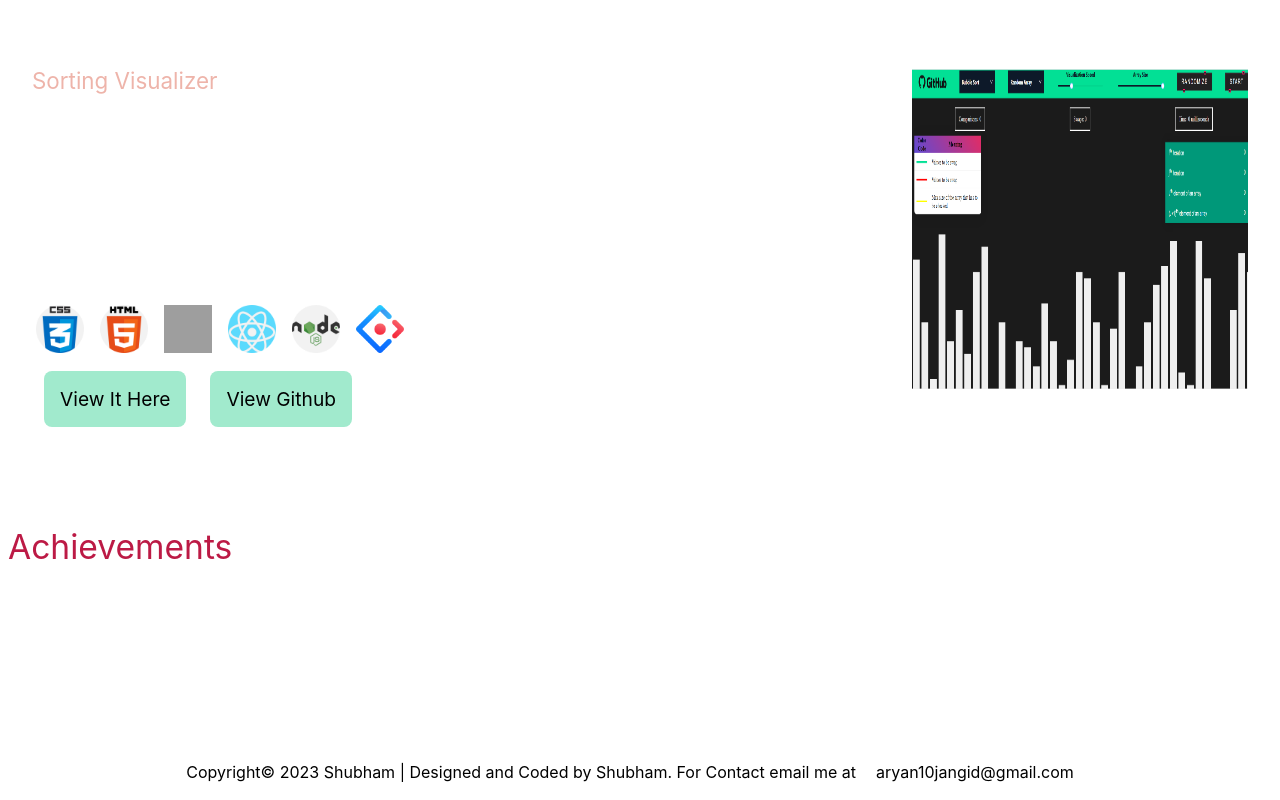
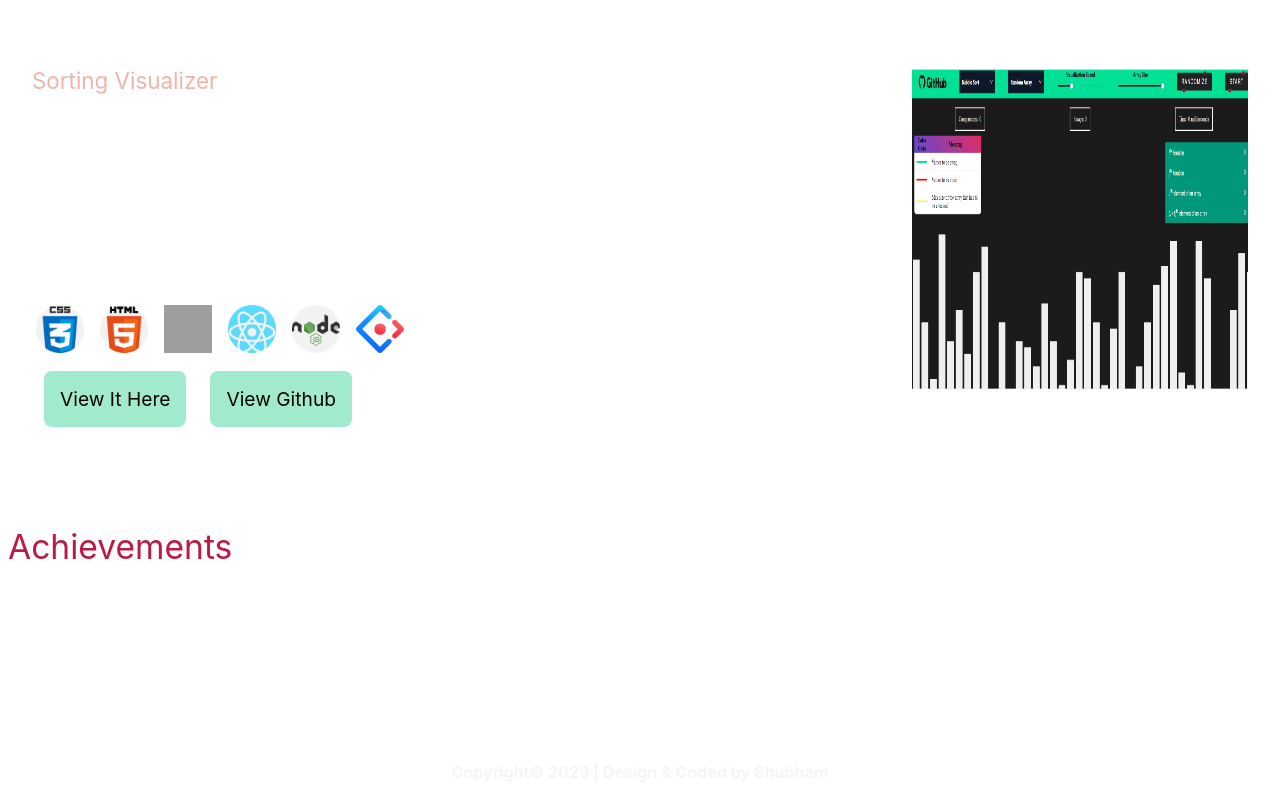
Before and after one commit to Shubham-100/Portfolio, a React (Create React App) app: page / in a window 1280 px wide. Shown: the part 1845-2645 px from the top of the page. Built offline with nearby package versions, Linux system fonts and the light colour scheme; grey boxes are pictures that could not be loaded.

Commit message:
Fix footer

```diff
--- a/src/Components/Footer.jsx
+++ b/src/Components/Footer.jsx
@@ -4,7 +4,7 @@ const Footer = () => {
     return (
         <>
             <div className='p-2 bg-[white] flex flex-col items-center'>
-                <p className='text-black p-2'>Copyright© 2023 Shubham | Designed and Coded by Shubham. For Contact email me at<a href="mailto:aryan10jangid@gmail.com">aryan10jangid@gmail.com</a></p>
+                <p className='text-black p-2'><b>Copyright© 2023 | Design & Coded by Shubham</b></p>
             </div>
         </>
     );
```
